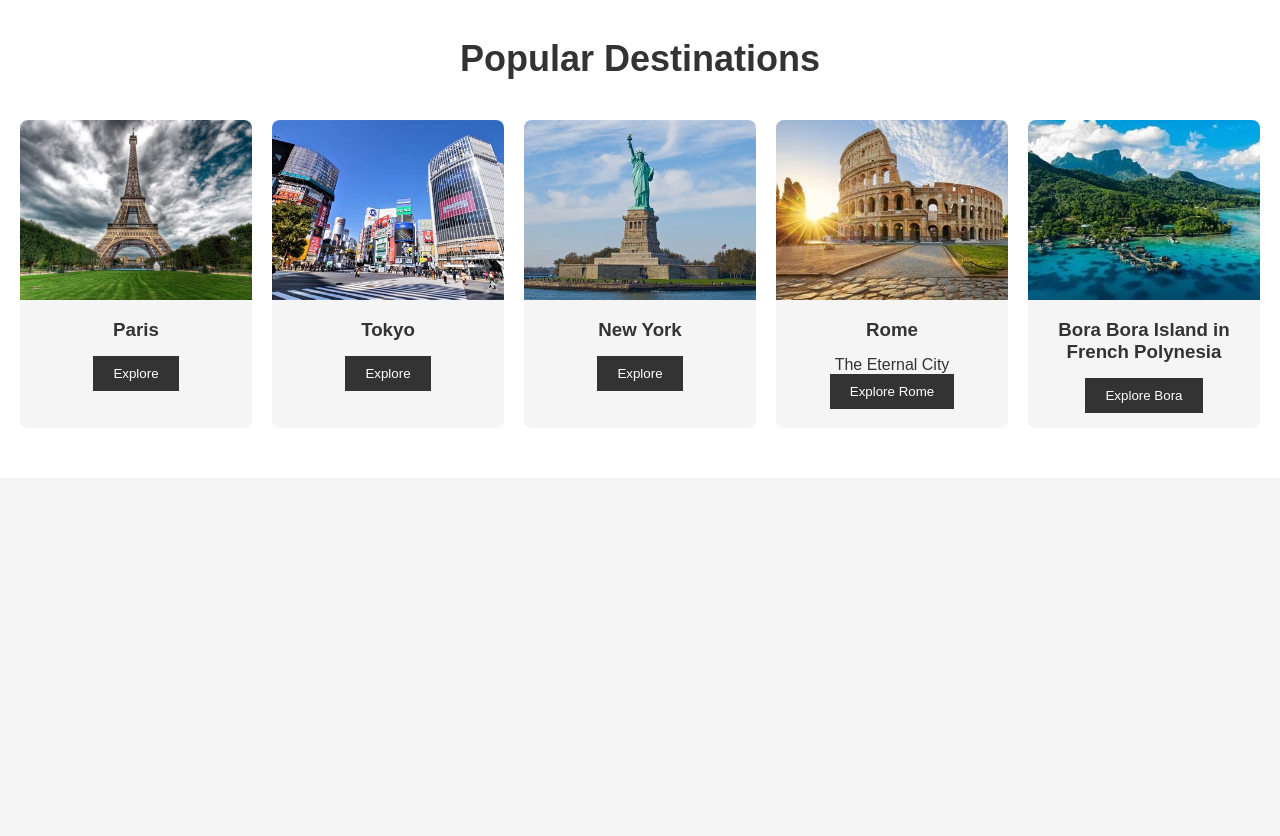
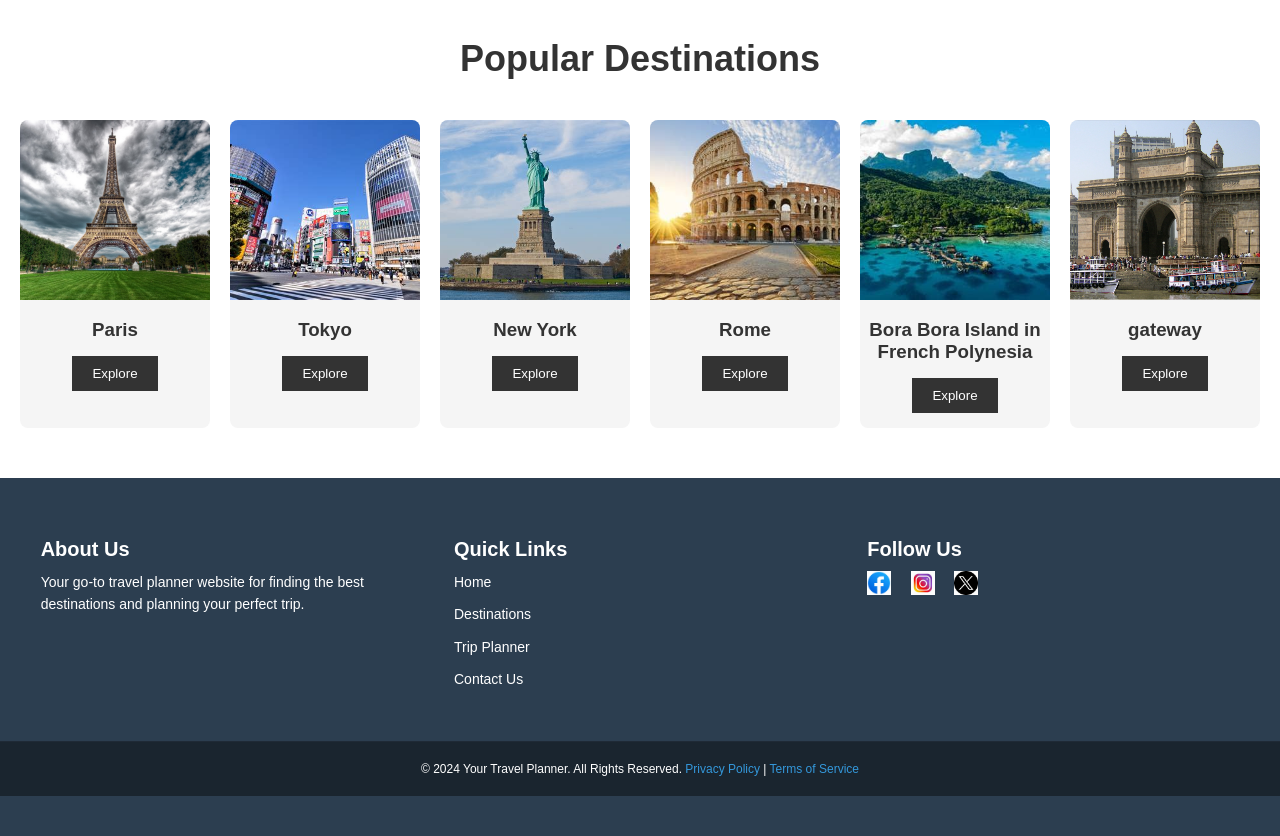
Before and after one commit to SujalMohite-CodeMaster/Travel-Planner, a plain HTML site: page index.html in a window 1280 px wide. Shown: the part 880-1716 px from the top of the page. Before the commit the page ends 1358 px from the top, so only its background shows below. Drawn offline with Linux system fonts and the light colour scheme.

Commit message:
modified file footer added

```diff
--- a/index.html
+++ b/index.html
@@ -59,20 +59,58 @@
       <div class="destination">
         <img src="images/rome.jpeg" alt="Rome">
         <h3>Rome</h3>
-        <p>The Eternal City</p>
-        <button class="explore-btn">Explore Rome</button>
+        <button class="explore-btn">Explore </button>
       </div>
       <div class="destination">
         <img src="images/island.jpeg" alt="Bora Bora
         Island in French Polynesia">
         <h3>Bora Bora
             Island in French Polynesia</h3>
-        <button class="explore-btn">Explore Bora </button>
+        <button class="explore-btn">Explore  </button>
+      </div>
+      <div class="destination">
+        <img src="images/gateway.jpeg" alt="gateway">
+        <h3>gateway</h3>
+        <button>Explore</button>
       </div>
 
     </div>
   </section>
 
   <script src="script.js"></script>
+  <!--footer section-->
+  <footer>
+    <div class="footer-container">
+        <div class="footer-section about">
+            <h2>About Us</h2>
+            <p>Your go-to travel planner website for finding the best destinations and planning your perfect trip.</p>
+        </div>
+
+        <div class="footer-section links">
+            <h2>Quick Links</h2>
+            <ul>
+                <li><a href="index.html">Home</a></li>
+                <li><a href="#destinations">Destinations</a></li>
+                <li><a href="trip-plan.html">Trip Planner</a></li>
+                <li><a href="#">Contact Us</a></li>
+            </ul>
+        </div>
+
+        <div class="footer-section social">
+            <h2>Follow Us</h2>
+            <div class="social-icons">
+                <a href="https://www.linkedin.com/in/sujal-mohite-a704822b3/"><img src="images/facebook-icon.jpeg" alt="Facebook"></a>
+                <a href="https://www.linkedin.com/in/sujal-mohite-a704822b3/"><img src="images/instagram-icon.jpeg" alt="Instagram"></a>
+                <a href="https://www.linkedin.com/in/sujal-mohite-a704822b3/"><img src="images/twitter.jpeg" alt="Twitter"></a>
+
+            </div>
+        </div>
+    </div>
+
+    <div class="footer-bottom">
+        <p>&copy; 2024 Your Travel Planner. All Rights Reserved. <a href="#">Privacy Policy</a> | <a href="#">Terms of Service</a></p>
+    </div>
+</footer>
+
 </body>
 </html>
--- a/script.js
+++ b/script.js
@@ -3,7 +3,7 @@ function searchDestination() {
     const searchValue = document.getElementById("searchInput").value;
     if (searchValue) {
       alert(`Searching for trips to: ${searchValue}`);
-      // Here you can integrate API calls to fetch actual data
+
     } else {
       alert("Please enter a destination.");
     }
--- a/styles.css
+++ b/styles.css
@@ -179,3 +179,78 @@ button {
   .destination:hover img {
     transform: scale(1.1);
   }
+
+  /* Footer */
+footer {
+  background-color: #2c3e50;
+  color: white;
+  padding: 40px 0;
+}
+
+.footer-container {
+  display: flex;
+  justify-content: space-around;
+  padding: 20px;
+  flex-wrap: wrap;
+}
+
+.footer-section {
+  width: 30%;
+  margin-bottom: 20px;
+}
+
+.footer-section h2 {
+  font-size: 20px;
+  margin-bottom: 10px;
+}
+
+.footer-section p, .footer-section ul {
+  font-size: 14px;
+  line-height: 1.6;
+}
+
+.footer-section ul {
+  list-style: none;
+  padding: 0;
+}
+
+.footer-section ul li {
+  margin-bottom: 10px;
+}
+
+.footer-section ul li a {
+  color: #fff;
+  text-decoration: none;
+  transition: color 0.3s;
+}
+
+.footer-section ul li a:hover {
+  color: #3498db;
+}
+
+.social-icons a img {
+  width: 24px;
+  margin-right: 15px;
+  transition: transform 0.3s;
+}
+
+.social-icons a img:hover {
+  transform: scale(1.1);
+}
+
+.footer-bottom {
+  background-color: #1a252f;
+  text-align: center;
+  padding: 20px;
+  font-size: 12px;
+  border-top: 1px solid #1f2a36;
+}
+
+.footer-bottom a {
+  color: #3498db;
+  text-decoration: none;
+}
+
+.footer-bottom a:hover {
+  text-decoration: underline;
+}
```
Also changed, not shown: images/gateway.jpeg (added), images/instagram-icon.jpeg (added), images/twitter.jpeg (added), trip-plan.css (line endings or trailing spaces).
